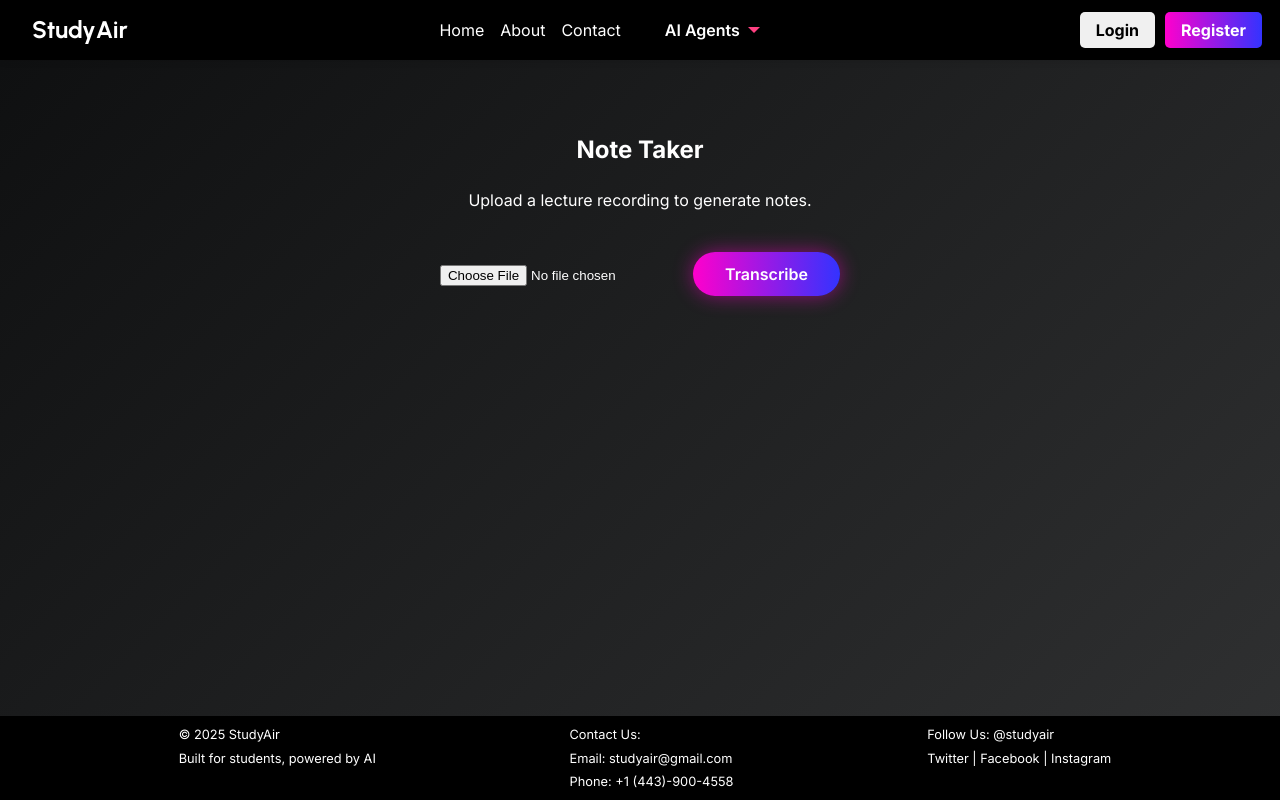
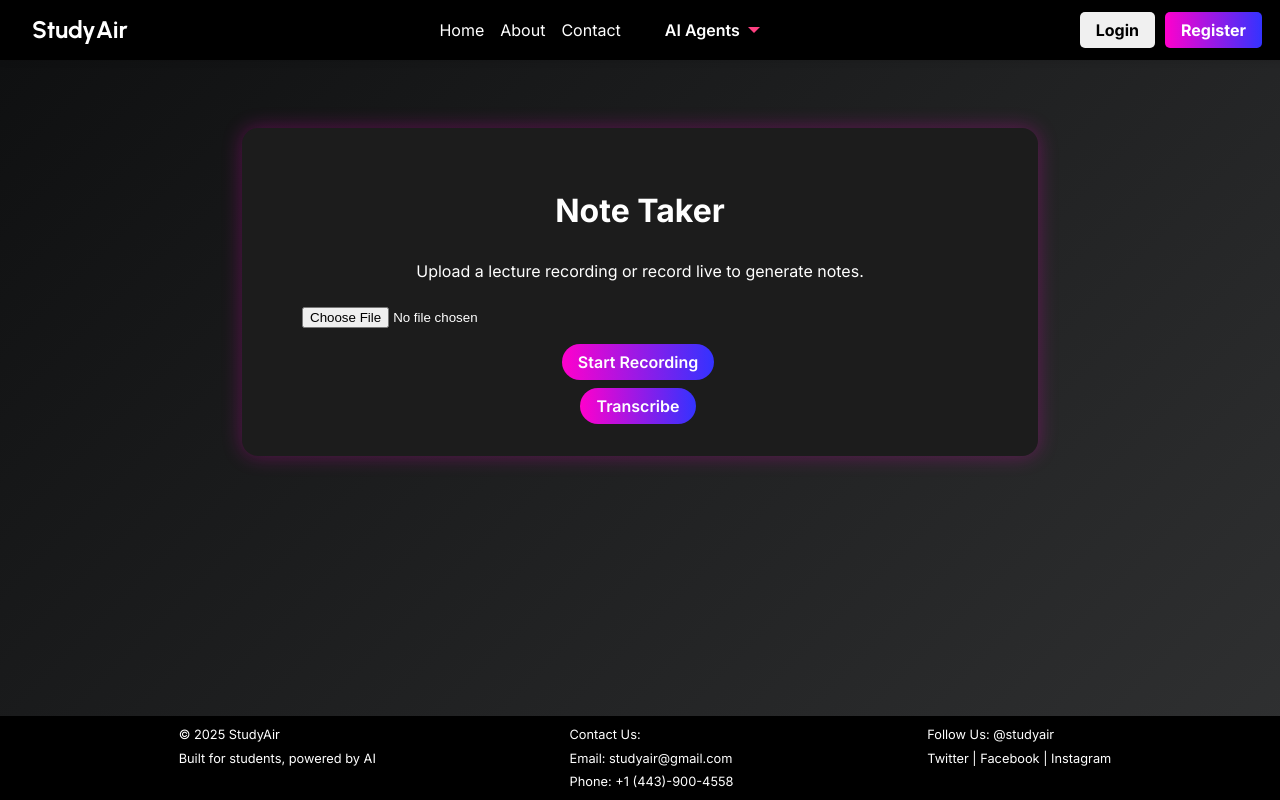
Before and after one commit to SommieOgu/StudyAir, a React (Vite) app: page /note-taker in a window 1280 px wide. Built offline with nearby package versions, Linux system fonts and the light colour scheme.

Commit message:
changed layout of notetaker page to match other pages, added a recording option using media api so you can use in zoom or meetings- only frontend portion

```diff
--- a/src/pages/NoteTaker.css
+++ b/src/pages/NoteTaker.css
@@ -1,42 +1,81 @@
 .note-taker-page {
-  padding: 2rem;
+  max-width: 700px;
+  margin: 3rem auto;
+  padding: 2rem 3rem;
+  background: #1c1c1c;
+  color: white;
+  border-radius: 1rem;
+  box-shadow: 0 0 20px rgba(255, 0, 204, 0.3);
   text-align: center;
-  position: relative;
+  font-family: 'Inter', sans-serif;
 }
 
-.file-input {
-  margin-top: 1rem;
-  margin-bottom: 1rem;
+.note-taker-page h2 {
+  font-size: 2rem;
+  margin-bottom: 1.5rem;
+  color: white;
 }
 
-.transcribe-btn {
-  display: inline-block;
-  margin-top: 1.5rem;
-  padding: 0.75rem 2rem;
-  background: linear-gradient(to right, #ff00cc, #3333ff);
-  color: white;
-  font-weight: 600;
-  border: none;
-  border-radius: 50px;
-  text-decoration: none;
-  font-size: 1rem;
-  box-shadow: 0 0 12px rgba(255, 0, 204, 0.3);
-  transition: all 0.3s ease;
-  animation: pulse 2.5s infinite;
+.file-upload,
+.record-controls {
+  display: flex;
+  justify-content: center;
+  gap: 0.5rem;
+  flex-wrap: wrap;
 }
 
 
-.transcribe-btn:disabled {
-  opacity: 0.6;
-  cursor: not-allowed;
+.file-upload label,
+.record-controls label {
+  color: #fff;
+  display: block;
+  margin-bottom: 0.5rem;
+  font-weight: 500;
+}
+
+.file-upload input[type="file"] {
+  width: 100%;
+  padding: 0.5rem 0.75rem;
+  color: white;
+  box-sizing: border-box;
+}
+
+.record-controls button,
+.transcribe-btn {
+  padding: 0.5rem 1rem;
+  margin-top: 0.5rem;
+  margin-right: 0.25rem;
+  border-radius: 50px;
+  border: none;
+  cursor: pointer;
+  font-weight: 600;
+  background: linear-gradient(to right, #ff00cc, #3333ff);
+  color: white;
+  transition: all 0.3s ease;
+}
+
+.record-controls button:hover,
+.transcribe-btn:hover {
+  opacity: 0.9;
+}
+
+.audio-preview {
+  margin-top: 1rem;
+  text-align: center;
+}
+
+.audio-preview audio {
+  width: 100%;
+  border-radius: 12px;
+  outline: none;
 }
 
 .transcribe-result {
-  margin-top: 20px;
-  font-size: 16px;
-  color: #333;
+  margin-top: 1.5rem;
+  font-size: 1rem;
+  color: white;
+  text-align: center;
 }
-
 
 .loading-overlay {
   position: fixed;
@@ -59,14 +98,13 @@
 /* spinner */
 .loader {
   border: 8px solid #f3f3f3; /* Light gray */
-  border-top: 8px solid #ff69b4; /* Pink */
+  border-top: 8px solid #ff00cc; /* Pink */
   border-radius: 50%;
   width: 60px;
   height: 60px;
   animation: spin 1s linear infinite;
 }
 
-/* Spin animation */
 @keyframes spin {
   0% { transform: rotate(0deg); }
   100% { transform: rotate(360deg); }
--- a/src/pages/NoteTaker.jsx
+++ b/src/pages/NoteTaker.jsx
@@ -1,21 +1,63 @@
-import React, { useState } from 'react';
+import React, { useState, useRef } from 'react';
 import './NoteTaker.css';
-
+// used chat to help create the note taker page
+// asked chat to help use media recorder api for live recording
+// asked chat to help create loading overlay during transcription
+// needs backend integration for actual transcription
 function NoteTaker() {
-  const [file, setFile] = useState(null);
+  const [file, setFile] = useState(null);          // Uploaded or recorded file
+  const [recording, setRecording] = useState(false);
   const [loading, setLoading] = useState(false);
   const [transcribed, setTranscribed] = useState(false);
+  const mediaRecorderRef = useRef(null);
+  const audioChunksRef = useRef([]);
 
+  // Handle file upload
   const handleFileChange = (e) => {
     setFile(e.target.files[0]);
     setTranscribed(false);
   };
 
+  // Start live recording
+  const startRecording = async () => {
+    if (!navigator.mediaDevices || !navigator.mediaDevices.getUserMedia) {
+      alert('MediaRecorder not supported in this browser.');
+      return;
+    }
+    try {
+      const stream = await navigator.mediaDevices.getUserMedia({ audio: true });
+      mediaRecorderRef.current = new MediaRecorder(stream);
+      audioChunksRef.current = [];
+
+      mediaRecorderRef.current.ondataavailable = (e) => {
+        if (e.data.size > 0) audioChunksRef.current.push(e.data);
+      };
+
+      mediaRecorderRef.current.onstop = () => {
+        const audioBlob = new Blob(audioChunksRef.current, { type: 'audio/webm' });
+        setFile(new File([audioBlob], 'recording.webm'));
+      };
+
+      mediaRecorderRef.current.start();
+      setRecording(true);
+    } catch (err) {
+      console.error('Error accessing microphone:', err);
+      alert('Could not access microphone.');
+    }
+  };
+
+  // Stop recording
+  const stopRecording = () => {
+    if (mediaRecorderRef.current) {
+      mediaRecorderRef.current.stop();
+      setRecording(false);
+    }
+  };
+
+  // Simulate transcription
   const handleTranscribe = () => {
     if (!file) return;
-
     setLoading(true);
-
     setTimeout(() => {
       setLoading(false);
       setTranscribed(true);
@@ -24,30 +66,50 @@ function NoteTaker() {
 
   return (
     <div className="note-taker-page">
+      <div className="note-taker-box">
         <h2>Note Taker</h2>
-      <p>Upload a lecture recording to generate notes.</p>
+        <p>Upload a lecture recording or record live to generate notes.</p>
 
-      <input
-        type="file"
-        accept="audio/*"
-        onChange={handleFileChange}
-        className="file-input"
-      />
+        {/* File Upload */}
+        <div className="file-upload">
+          <input type="file" accept="audio/*" onChange={handleFileChange} />
+        </div>
 
+        {/* Live Recording Controls */}
+        <div className="record-controls">
+          {!recording ? (
+            <button onClick={startRecording}>Start Recording</button>
+          ) : (
+            <button onClick={stopRecording}>Stop Recording</button>
+          )}
+        </div>
+
+        {/* Transcribe Button */}
         <button
           onClick={handleTranscribe}
           className="transcribe-btn"
-        disabled={loading}
+          disabled={loading || !file}
         >
           Transcribe
         </button>
 
-      {transcribed && (
-        <div className="transcribe-result">
-          <p> Transcription complete! (just a placeholder)</p>
+        {/* Audio Preview */}
+        {file && (
+          <div className="audio-preview">
+            <p>Preview your audio:</p>
+            <audio controls src={URL.createObjectURL(file)} />
           </div>
         )}
 
+        {/* Transcription Result */}
+        {transcribed && (
+          <div className="transcribe-result">
+            <p>Transcription complete! (placeholder text)</p>
+          </div>
+        )}
+      </div>
+
+      {/* Loading Overlay */}
       {loading && (
         <div className="loading-overlay">
           <div className="loader" />
```
Lines whose indentation alone changed are shown as unchanged.
